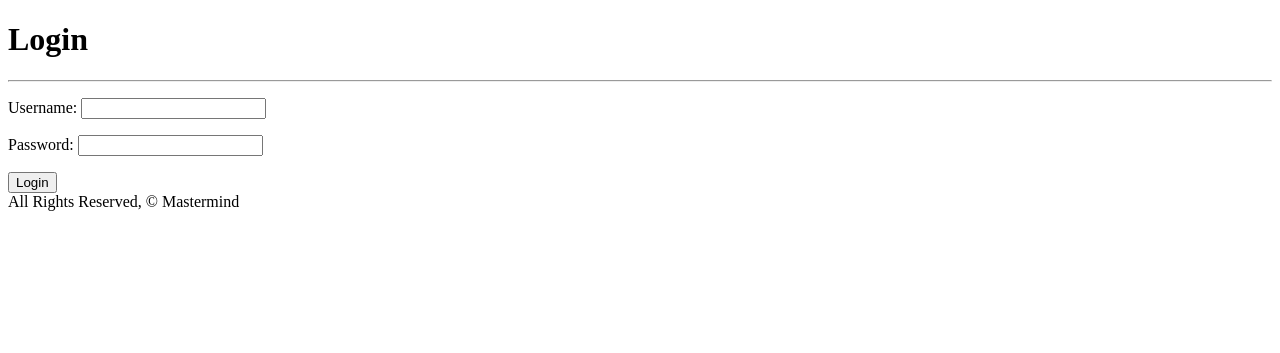
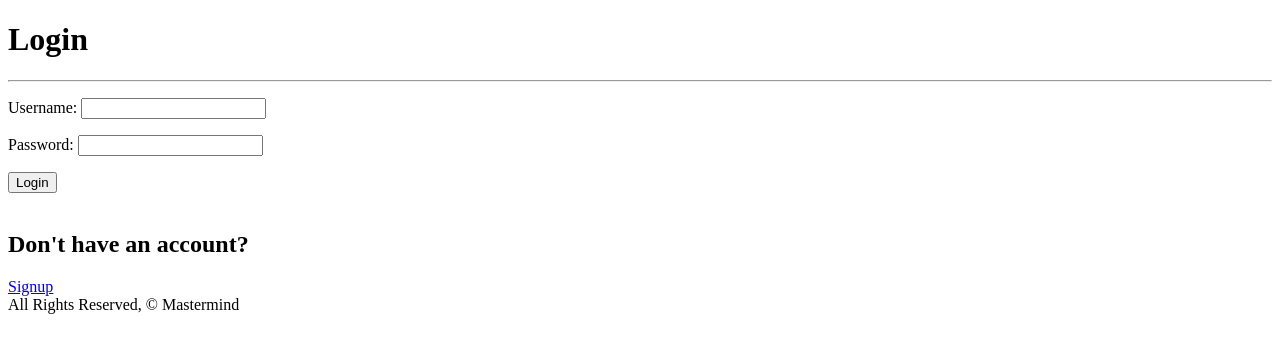
Before and after one commit to carlosm22700/mastermind_game, a Django app: page /login/ in a window 1280 px wide. Shown: the part 48-401 px from the top of the page. Run offline with Django 4.2, Linux system fonts and the light colour scheme.

Commit message:
add signup option to auth page

```diff
--- a/main_app/templates/login.html
+++ b/main_app/templates/login.html
@@ -8,4 +8,8 @@
     {{ form.as_p }}
     <button type="submit">Login</button>
 </form>
+<br>
+<h2>Don't have an account?</h2>
+<a href="{% url 'register' %}">Signup</a>
+
 {% endblock %}
```
